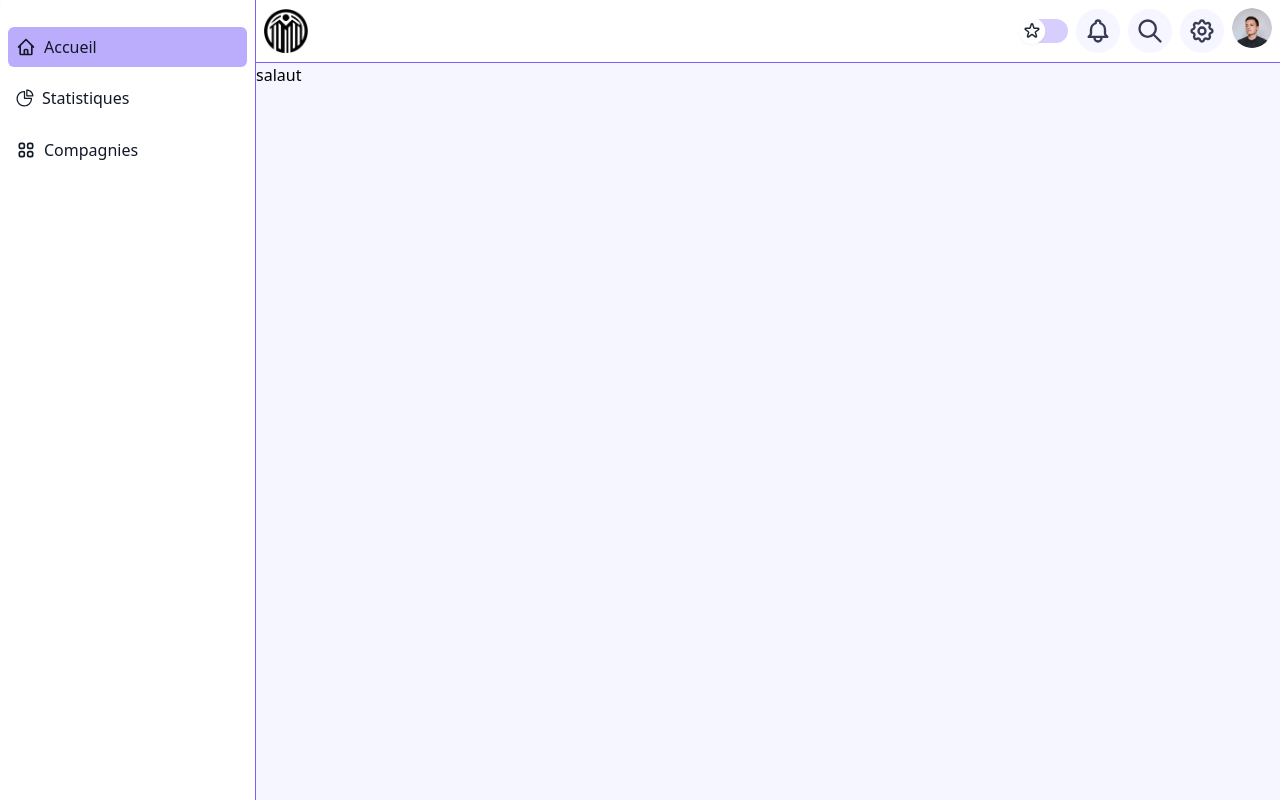
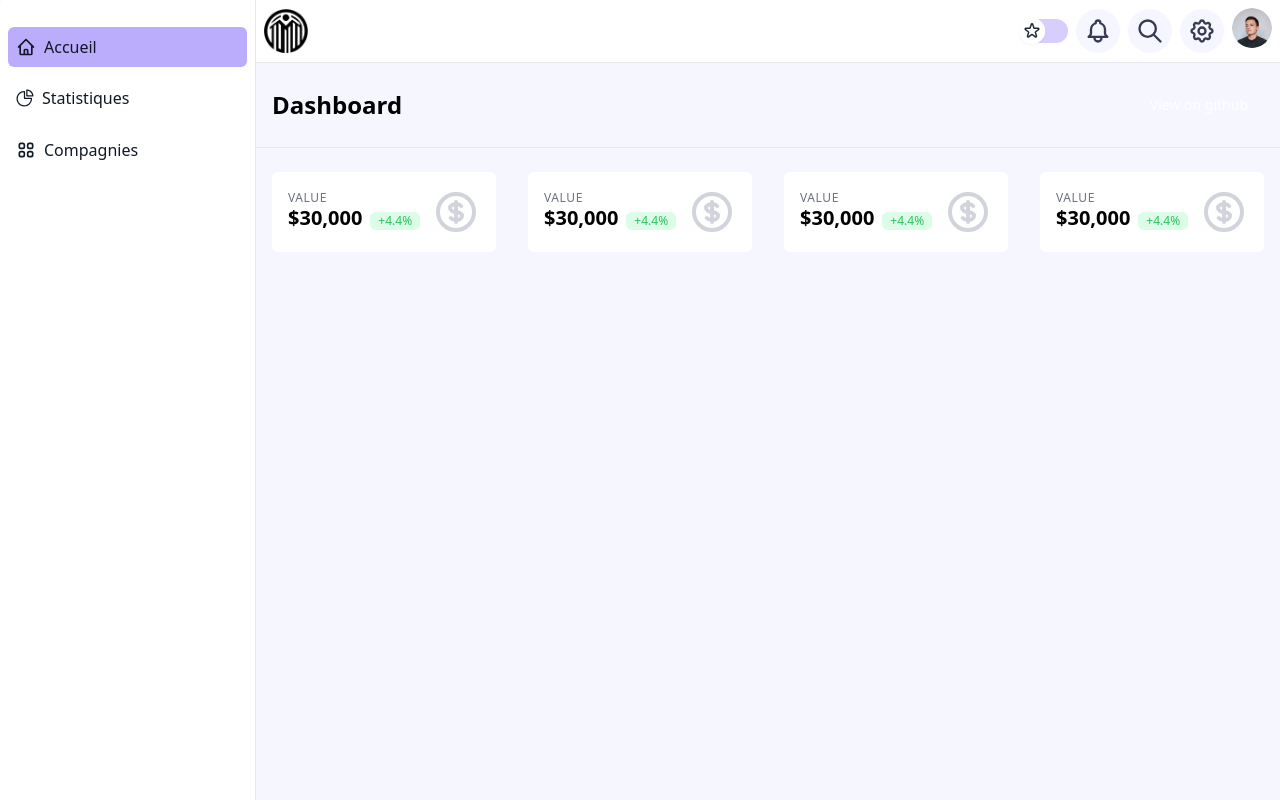
Before and after one commit to isaacmayela/Invoice-app, a React (Vite) app: page /home in a window 1280 px wide. Built offline with nearby package versions, Linux system fonts and the light colour scheme.

Commit message:
feat: test homedashboard

```diff
--- a/src/components/Header.jsx
+++ b/src/components/Header.jsx
@@ -55,7 +55,7 @@ function Header() {
     return (
         <>
             <header className="relative bg-[#fff] dark:bg-[#141625]">
-                <div className="flex items-center justify-between p-2 border-b border-b-[#7b5df9]">
+                <div className="flex items-center justify-between p-2 border-b dark:border-b-[#7b5df9]">
                     <button
                         onClick={onMobileMainOpen}
                         className="p-1 transition-colors duration-200 rounded-md text-[#383b53] bg-[#f5f6ff] hover:text-[#26293f] hover:bg-[#e8e9f3] md:hidden focus:outline-none focus:ring dark:text-[rgba(123,93,249,1)] dark:bg-[#26293f] dark:hover:text-gray-100 dark:hover:bg-[rgba(123,93,249,0.5)]"
--- a/src/components/SearchPanel.jsx
+++ b/src/components/SearchPanel.jsx
@@ -48,7 +48,7 @@ function SearchPanel() {
                         </span>
                         <input
                             type="text"
-                            className="w-full py-2 pl-10 pr-4 border rounded-full dark:bg-[#1e213b] dark:border-transparent dark:text-light focus:outline-none focus:ring"
+                            className="w-full py-2 pl-10 pr-4 border rounded-full dark:bg-[#1e213b] dark:border-transparent dark:text-gray-300 dark:text-light focus:outline-none focus:ring"
                             placeholder="Search..."
                         />
                     </div>
--- a/src/components/Sidebar.jsx
+++ b/src/components/Sidebar.jsx
@@ -9,7 +9,7 @@ import ComponentIcon from '../icon/ComponentIcon';
 function Sidebar() {
     return (
         <>
-            <div className='bg-[#fff] flex-shrink-0 hidden w-64 border-r border-r-[#7b5df9] md:block dark:bg-[#141625]'>{/* #141625 dark*/}
+            <div className='bg-[#fff] flex-shrink-0 hidden w-64 border-r dark:border-r-[#7b5df9] md:block dark:bg-[#141625]'>{/* #141625 dark*/}
                 <div className='flex flex-col h-full'>
                     <nav className="flex-1 px-2 py-4 space-y-2 overflow-y-hidden hover:overflow-y-auto">
                         <div>
--- a/src/components/home-dashboard/home-dashboard.jsx
+++ b/src/components/home-dashboard/home-dashboard.jsx
@@ -3,91 +3,142 @@ import { motion } from "framer-motion";
 
 function HomeDashboard() {
 
-    const recentInvoicesNumber = [1,2,3,4,5];
-
-    const containerVariants = {
-        hidden: { opacity: 0 },
-        visible: { opacity: 1, transition: { staggerChildren: 0.5 } }
-      };
-
-    const itemVariants = {
-    hidden: { opacity: 0 },
-    visible: { opacity: 1 }
-    };
-
     return (
         <>
-            <div className="text-[#fff] pt-[1em] pl-[2em]">
-                <h2 className="text-[1.3em] font-semibold">Home</h2>
-                <h2 className="text-[2em] font-semibold">Bonjour Jonathan,</h2>
+            <div class="flex items-center justify-between px-4 py-4 border-b dark:border-b-[#7b5df9] lg:py-6 dark:border-primary-darker">
+              <h1 class="text-2xl font-semibold dark:text-gray-100">Dashboard</h1>
+              <a
+                href="https://github.com/Kamona-WD/kwd-dashboard"
+                target="_blank"
+                class="px-4 py-2 text-sm text-white rounded-md bg-primary hover:bg-primary-dark focus:outline-none focus:ring focus:ring-primary focus:ring-offset-1 focus:ring-offset-white dark:focus:ring-offset-dark"
+              >
+                View on github
+              </a>
             </div>
-            <div className="text-[#fff] px-[2em] mt-[5em]">
-                <div className="grid grid-cols-[repeat(100,1fr)] gap-3">
-                    <div className="col-[1_/_80]">
-                        <h4>Rapports</h4>
-                        <div className="mt-[1em] bg-[#1e213b] rounded-[10px] p-[2em]">
-                            <motion.div variants={containerVariants} initial="hidden" animate="visible" className="grid grid-cols-[repeat(4,1fr)] gap-[2em]">
-                                <motion.div variants={itemVariants} className="bg-[#7b5df9] rounded-[10px] flex items-center justify-center flex-col gap-[0.5em] py-[0.7em]">
-                                    <i class="fas fa-users text-[1.3em]"></i>
-                                    <p className="text-[1.3em] font-semibold">430</p>
-                                    <p className="text-[1.1em] font-light">Clients</p>
-                                </motion.div>
-                                <motion.div variants={itemVariants} className="rounded-[10px] bg-[#282c49] flex items-center justify-center flex-col gap-[0.5em] py-[0.7em]">
-                                    <i class="fa-solid fa-building text-[1.3em]"></i>
-                                    <p className="text-[1.3em] font-semibold">590</p>
-                                    <p className="text-[1.1em] font-light">Compagnies</p>
-                                </motion.div>
-                                <motion.div variants={itemVariants} className="bg-[#7b5df9] rounded-[10px] flex items-center justify-center flex-col gap-[0.5em] py-[0.7em]">
-                                    <i class="fas fa-file-invoice text-[1.3em]"></i>
-                                    <p className="text-[1.3em] font-semibold">670</p>
-                                    <p className="text-[1.1em] font-light">Factures</p>
-                                </motion.div>
-                                <motion.div variants={itemVariants} className="rounded-[10px] bg-[#282c49] flex items-center justify-center flex-col gap-[0.5em] py-[0.7em]">
-                                    <i class="fa-solid fa-sun text-[1.3em]"></i>
-                                    <p className="text-[1.3em] font-semibold">590</p>
-                                    <p className="text-[1.1em] font-light">clients</p>
-                                </motion.div>
-                            </motion.div>
-
-                            <div className="mt-[2em]">
-
-                                {
-                                    recentInvoicesNumber.map((invoiceInfos, index) =>(
-                                        <div className="flex items-center justify-between border-t border-solid border-[#383b54] pt-[0.8em] mb-[1em]" key={index}>
-                                            <div className="flex items-center gap-[0.5em]">
-                                                <i class="fas fa-file-invoice text-[0.9em] text-[rgba(255,255,255,0.8)]"></i>
-                                                <p className="text-[0.9em] text-[rgba(255,255,255,0.8)]">Maquettage d'un site web de deux pages</p>
+            <div class="mt-2">
+                <div class="grid grid-cols-1 gap-8 p-4 lg:grid-cols-2 xl:grid-cols-4">
+                    <div class="flex items-center justify-between p-4 bg-white rounded-md dark:bg-[#141625]">
+                        <div>
+                            <h6
+                            class="text-xs font-medium leading-none tracking-wider text-gray-500 uppercase dark:text-primary-light"
+                            >
+                            Value
+                            </h6>
+                            <span class="text-xl font-semibold">$30,000</span>
+                            <span class="inline-block px-2 py-px ml-2 text-xs text-green-500 bg-green-100 rounded-md">
+                            +4.4%
+                            </span>
                         </div>
-                                            <div className="flex items-center gap-[0.5em]">
-                                                <p className="bg-[#00ffa9] py-[0.1em] px-[1em] rounded-[30px] text-[#141625] text-[0.9em]">paid</p>
-                                                <p className="text-[0.9em] text-[rgba(255,255,255,0.8)]">3 fév</p>
+                        <div>
+                            <span>
+                            <svg
+                                class="w-12 h-12 text-gray-300 dark:text-primary-dark"
+                                xmlns="http://www.w3.org/2000/svg"
+                                fill="none"
+                                viewBox="0 0 24 24"
+                                stroke="currentColor"
+                            >
+                                <path
+                                stroke-linecap="round"
+                                stroke-linejoin="round"
+                                stroke-width="2"
+                                d="M12 8c-1.657 0-3 .895-3 2s1.343 2 3 2 3 .895 3 2-1.343 2-3 2m0-8c1.11 0 2.08.402 2.599 1M12 8V7m0 1v8m0 0v1m0-1c-1.11 0-2.08-.402-2.599-1M21 12a9 9 0 11-18 0 9 9 0 0118 0z"
+                                />
+                            </svg>
+                            </span>
                         </div>
                     </div>
-                                    ))
-                                }
+                    <div class="flex items-center justify-between p-4 bg-white rounded-md dark:bg-[#141625]">
+                        <div>
+                            <h6
+                            class="text-xs font-medium leading-none tracking-wider text-gray-500 uppercase dark:text-primary-light"
+                            >
+                            Value
+                            </h6>
+                            <span class="text-xl font-semibold">$30,000</span>
+                            <span class="inline-block px-2 py-px ml-2 text-xs text-green-500 bg-green-100 rounded-md">
+                            +4.4%
+                            </span>
+                        </div>
+                        <div>
+                            <span>
+                            <svg
+                                class="w-12 h-12 text-gray-300 dark:text-primary-dark"
+                                xmlns="http://www.w3.org/2000/svg"
+                                fill="none"
+                                viewBox="0 0 24 24"
+                                stroke="currentColor"
+                            >
+                                <path
+                                stroke-linecap="round"
+                                stroke-linejoin="round"
+                                stroke-width="2"
+                                d="M12 8c-1.657 0-3 .895-3 2s1.343 2 3 2 3 .895 3 2-1.343 2-3 2m0-8c1.11 0 2.08.402 2.599 1M12 8V7m0 1v8m0 0v1m0-1c-1.11 0-2.08-.402-2.599-1M21 12a9 9 0 11-18 0 9 9 0 0118 0z"
+                                />
+                            </svg>
+                            </span>
                         </div>
                     </div>
+                    <div class="flex items-center justify-between p-4 bg-white rounded-md dark:bg-[#141625]">
+                        <div>
+                            <h6
+                            class="text-xs font-medium leading-none tracking-wider text-gray-500 uppercase dark:text-primary-light"
+                            >
+                            Value
+                            </h6>
+                            <span class="text-xl font-semibold">$30,000</span>
+                            <span class="inline-block px-2 py-px ml-2 text-xs text-green-500 bg-green-100 rounded-md">
+                            +4.4%
+                            </span>
                         </div>
-                    <div className="col-[80_/_101]">
-                        <h4>Performances</h4>
                         <div>
-                            <div className="mt-[1em] bg-[#1e213b] rounded-[10px] flex-col flex items-center justify-center p-[1em]">
-                                Facture payées
-                                <div className="w-[100px] h-[100px] bg-[#141625] rounded-full flex items-center justify-center mt-[0.5em] conic-gradient-bg">
-                                    <div className="w-[70px] h-[70px] bg-[#1e213b] rounded-full flex items-center justify-center">
-                                        15%
+                            <span>
+                            <svg
+                                class="w-12 h-12 text-gray-300 dark:text-primary-dark"
+                                xmlns="http://www.w3.org/2000/svg"
+                                fill="none"
+                                viewBox="0 0 24 24"
+                                stroke="currentColor"
+                            >
+                                <path
+                                stroke-linecap="round"
+                                stroke-linejoin="round"
+                                stroke-width="2"
+                                d="M12 8c-1.657 0-3 .895-3 2s1.343 2 3 2 3 .895 3 2-1.343 2-3 2m0-8c1.11 0 2.08.402 2.599 1M12 8V7m0 1v8m0 0v1m0-1c-1.11 0-2.08-.402-2.599-1M21 12a9 9 0 11-18 0 9 9 0 0118 0z"
+                                />
+                            </svg>
+                            </span>
                         </div>
                     </div>
+                    <div class="flex items-center justify-between p-4 bg-white rounded-md dark:bg-[#141625]">
+                        <div>
+                            <h6
+                            class="text-xs font-medium leading-none tracking-wider text-gray-500 uppercase dark:text-primary-light"
+                            >
+                            Value
+                            </h6>
+                            <span class="text-xl font-semibold">$30,000</span>
+                            <span class="inline-block px-2 py-px ml-2 text-xs text-green-500 bg-green-100 rounded-md">
+                            +4.4%
+                            </span>
                         </div>
-
-                            <div className="mt-[1em] bg-[#1e213b] rounded-[10px] flex-col flex items-center justify-center p-[1em]">
-                                Facture non-payées
-                                <div className="w-[100px] h-[100px] bg-[#141625] rounded-full flex items-center justify-center mt-[0.5em] conic-gradient-bg">
-                                    <div className="w-[70px] h-[70px] bg-[#1e213b] rounded-full flex items-center justify-center">
-                                        15%
-                                    </div>
-                                </div>
-                            </div>
+                        <div>
+                            <span>
+                            <svg
+                                class="w-12 h-12 text-gray-300 dark:text-primary-dark"
+                                xmlns="http://www.w3.org/2000/svg"
+                                fill="none"
+                                viewBox="0 0 24 24"
+                                stroke="currentColor"
+                            >
+                                <path
+                                stroke-linecap="round"
+                                stroke-linejoin="round"
+                                stroke-width="2"
+                                d="M12 8c-1.657 0-3 .895-3 2s1.343 2 3 2 3 .895 3 2-1.343 2-3 2m0-8c1.11 0 2.08.402 2.599 1M12 8V7m0 1v8m0 0v1m0-1c-1.11 0-2.08-.402-2.599-1M21 12a9 9 0 11-18 0 9 9 0 0118 0z"
+                                />
+                            </svg>
+                            </span>
                         </div>
                     </div>
                 </div>
--- a/src/components/layout.jsx
+++ b/src/components/layout.jsx
@@ -49,9 +49,9 @@ function Layout() {
                         <Sidebar />
                         <div className='flex-1 h-full overflow-x-hidden overflow-y-auto'>
                             <Header />
-                            <div className='dark:bg-[red] w-full h-[100px]'>
-                                salaut
-                            </div>
+                            <main>
+                                <Outlet/>
+                            </main>
                         </div>
                         <SearchPanel/>
                     </div>
```
Lines whose indentation alone changed are shown as unchanged.
